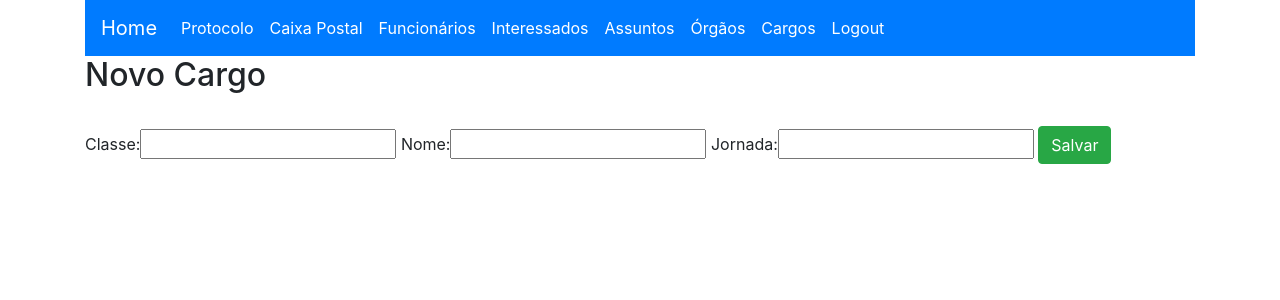
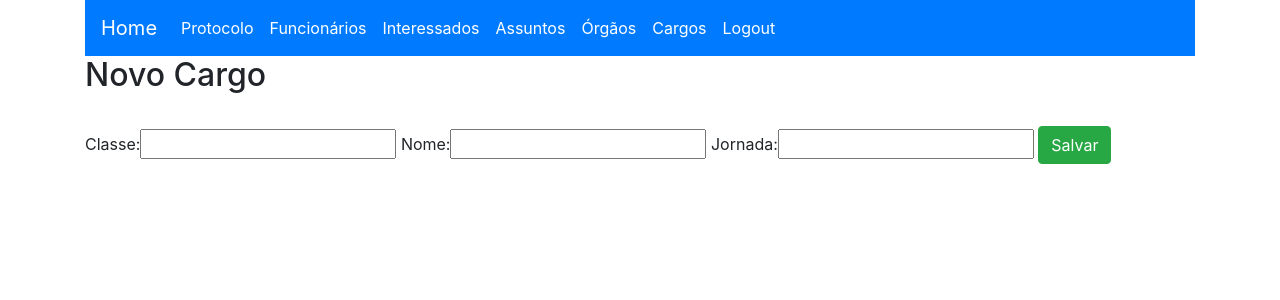
Before and after one commit to wmfinamore/proto-fiesta, a Django app: page /cargos/novo/ in a window 1280 px wide. Shown: the top 300 px of the page. Run offline with Django 3.2, Linux system fonts and the light colour scheme; the visitor is signed in with stand-in values (Sample User, id 1); parts of the project's set-up code (start-up, migrations or seed data) failed here and were passed over; some libraries are stand-ins or nearby versions.

Commit message:
Adjusted menu bar when user is superuser hiding the Caixa Postal item

```diff
--- a/templates/menu.html
+++ b/templates/menu.html
@@ -10,9 +10,11 @@
                     <a class="nav-link" href="{% url 'processos_lista' %}">Protocolo <span class="sr-only">(current)</span></a>
                   </li>
               {% endif %}
-              <li class="nav-item active">
-                <a class="nav-link" href="{% url 'caixa_lista' %}">Caixa Postal<span class="sr-only">(current)</span></a>
-              </li>
+              {% if not user.is_superuser %}
+                  <li class="nav-item active">
+                    <a class="nav-link" href="{% url 'caixa_lista' %}">Caixa Postal<span class="sr-only">(current)</span></a>
+                  </li>
+              {% endif %}
               <li class="nav-item active">
                 <a class="nav-link" href="{% url 'vinculos_lista' %}">Funcionários</a>
               </li>
```
